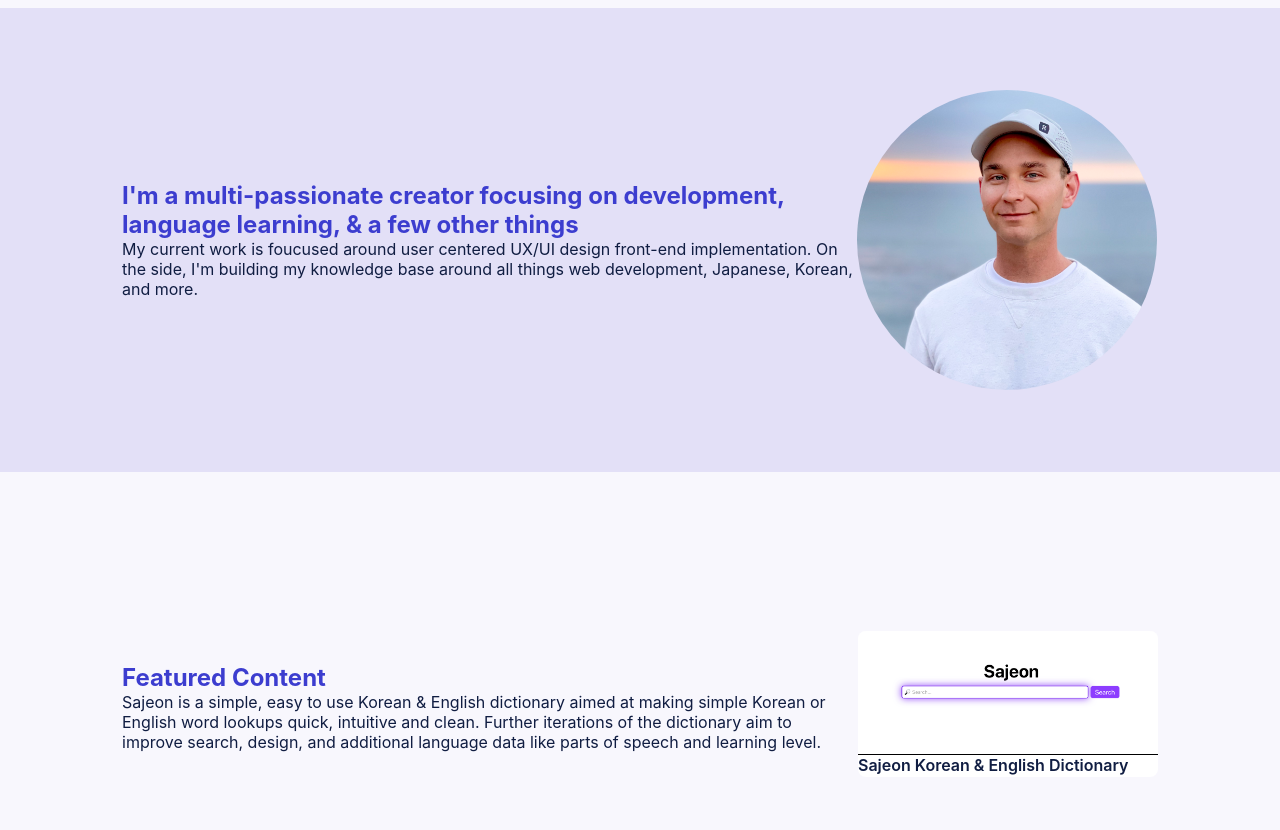
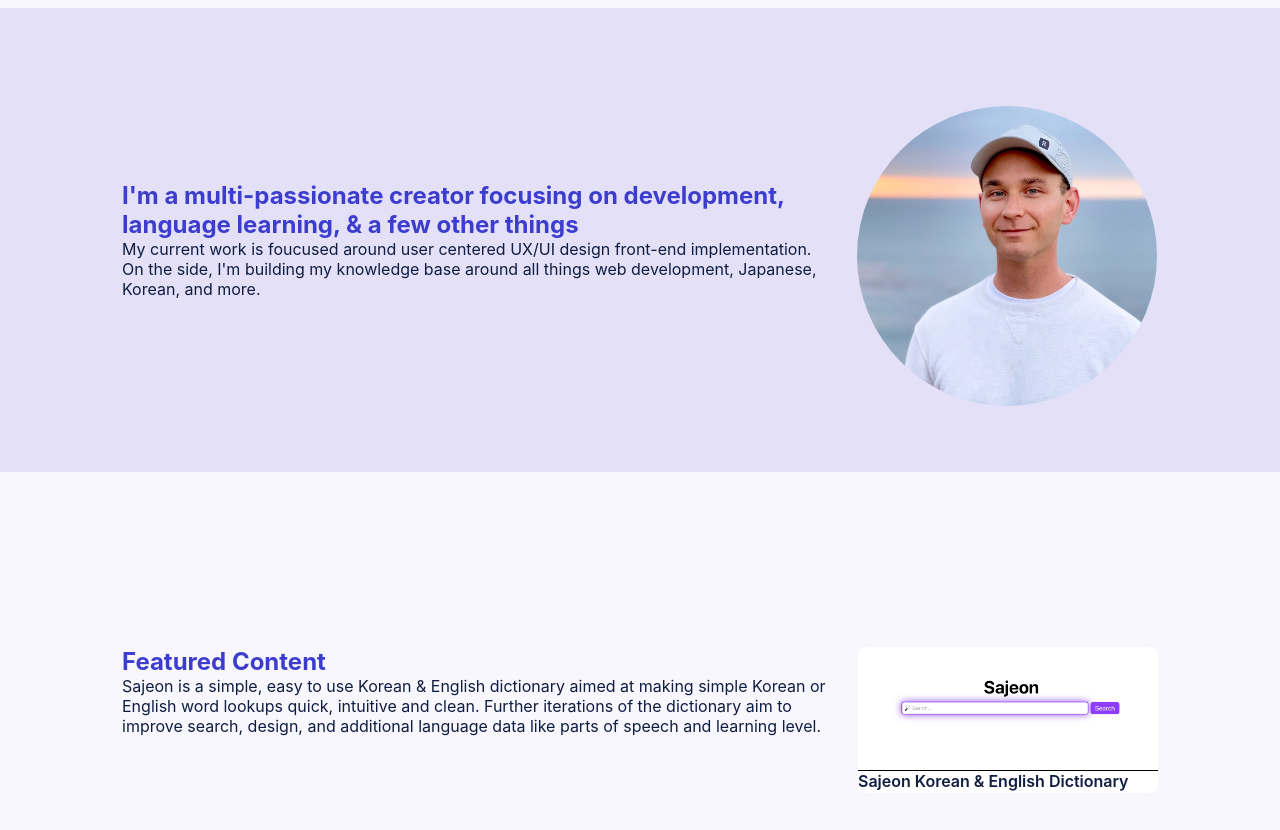
Before and after one commit to BryanAM/portfolio, a React (Create React App) app: page / in a window 1280 px wide. Shown: the part 792-1622 px from the top of the page. Built offline with nearby package versions, Linux system fonts and the light colour scheme.

Commit message:
content margins update

```diff
--- a/src/views/Landing/LandingFeatured/landingFeatured.scss
+++ b/src/views/Landing/LandingFeatured/landingFeatured.scss
@@ -5,8 +5,6 @@
   padding: variables.$rhythm * 4 0;
   flex-direction: column;
   justify-content:center;
-
-
 }
 
 .landing-intro-feature-card {
@@ -14,7 +12,7 @@
   flex-direction: column;
   background-color: white;
   border-radius: 8px;
-  margin-left: 32px;
+  margin-top: 32px;
 
   .image {
     height: auto;
@@ -32,4 +30,8 @@
     flex-direction: row;
   }
   }
+
+  .landing-intro-feature-card {
+    margin-left: 32px;
+  }
 }
--- a/src/views/Landing/LandingIntro/landingIntro.scss
+++ b/src/views/Landing/LandingIntro/landingIntro.scss
@@ -25,6 +25,7 @@
     height: 300px;
     clip-path: circle(150px at center);
     border: 1px solid red;
+    margin-top: 32px;
   }
 }
 
@@ -34,4 +35,8 @@
   .landing-intro-stack {
    flex-direction: row;
   }
+
+  .landing-intro-picture {
+    margin-left: 32px;
+  }
 }
```
